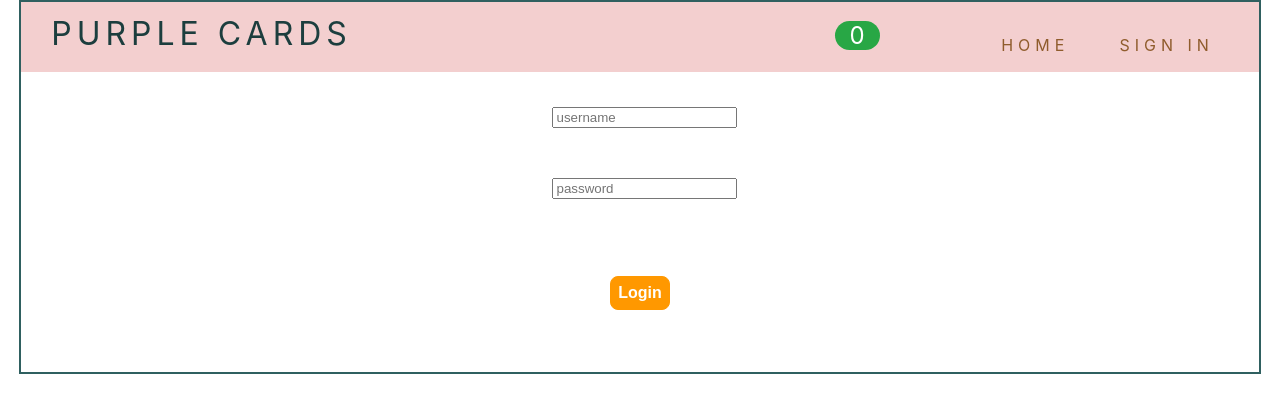
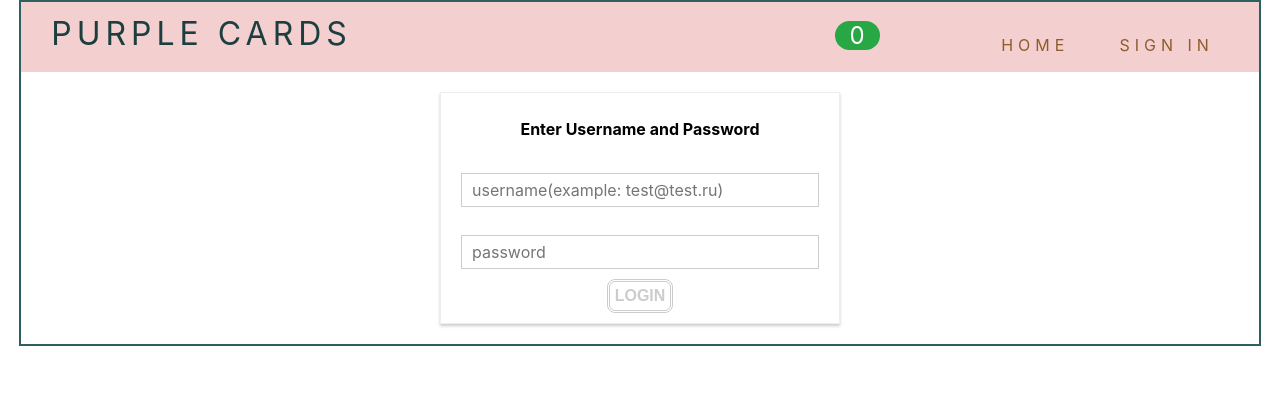
Before and after one commit to DmitriyLadutsko/IBA-react-js, a React (Create React App) app: page /sign-in in a window 1280 px wide. Shown: the top 412 px of the page. Built offline with nearby package versions, Linux system fonts and the light colour scheme; no server answers.

Commit message:
add: form inputs and validation

```diff
--- /dev/null
+++ b/src/components/SignInForm/SignInForm.module.css
@@ -0,0 +1,13 @@
+.SignInForm {
+    margin: 20px auto;
+    width: 400px;
+    text-align: center;
+    box-shadow: 0 2px 3px #ccc;
+    border: 1px solid #eee;
+    padding: 10px;
+    box-sizing: border-box;
+}
+
+.SignInForm h3 {
+    font: inherit;
+}
--- /dev/null
+++ b/src/components/SignInForm/index.js
@@ -0,0 +1,115 @@
+import React, {useState} from "react";
+import {withRouter} from 'react-router-dom';
+
+import Button from "../UI/Button";
+import Input from "../UI/Input";
+import classes from './SignInForm.module.css';
+
+const SignInForm = (props) => {
+
+    const [formIsValid, setFormIsValid] = useState(false);
+
+    const [signForm, setSignForm] = useState({
+        inputs: {
+            username: {
+                elementConfig: {
+                    type: 'text',
+                    placeholder: 'username(example: test@test.ru)'
+                },
+                value: '',
+                validation: {
+                    required: true,
+                    regExp: /^([a-z0-9_.-]+)@([a-z0-9_.-]+)\.([a-z.]{2,6})$/
+                },
+                valid: false,
+                touched: false
+            },
+            password: {
+                elementConfig: {
+                    type: 'text',
+                    placeholder: 'password'
+                },
+                value: '',
+                validation: {
+                    required: true,
+                    regExp: /^(?=.*[A-Za-z])(?=.*\d)[A-Za-z\d]{8,}$/
+                },
+                valid: false,
+                touched: false
+            }
+        }
+    });
+
+    const checkAndLogin = () => {
+        props.history.replace('/');
+    }
+
+    const checkValidation = (value, rules) => {
+        let isValid = true;
+
+        if (rules.required) {
+            isValid = value.trim() !== '' && isValid;
+        }
+        if (rules.regExp) {
+            isValid = rules.regExp.test(value) && isValid
+        }
+        return isValid;
+    }
+
+    const inputChangedHandler = (event, inputIdentifier) => {
+        const updatedSignForm = {
+            ...signForm.inputs
+        };
+        const updatedFormElement = {
+            ...updatedSignForm[inputIdentifier]
+        };
+        updatedFormElement.value = event.target.value;
+        updatedFormElement.valid = checkValidation(
+            updatedFormElement.value,
+            updatedFormElement.validation);
+        updatedFormElement.touched = true;
+        updatedSignForm[inputIdentifier] = updatedFormElement;
+
+        let formIsValid = true;
+        for (let inputIdentifier in updatedSignForm) {
+            formIsValid = updatedSignForm[inputIdentifier].valid && formIsValid
+        }
+
+        setSignForm({inputs: updatedSignForm});
+        setFormIsValid(formIsValid)
+    }
+
+    const formElementsArray = [];
+    for (let key in signForm.inputs) {
+        formElementsArray.push({
+            id: key,
+            config: signForm.inputs[key]
+        })
+    }
+
+    let form = (
+        <form onSubmit={checkAndLogin}>
+            {formElementsArray.map(formElement => (
+                <Input
+                    key={formElement.id}
+                    elementConfig={formElement.config.elementConfig}
+                    value={formElement.config.value}
+                    invalid={!formElement.config.valid}
+                    shouldValidate={formElement.config.validation}
+                    touched={formElement.config.touched}
+                    valueType={formElement.id}
+                    changed={(event) => inputChangedHandler(event, formElement.id)}/>
+            ))}
+            <Button btnStyle="Orange" disabled={!formIsValid}>LOGIN</Button>
+        </form>
+    );
+
+    return (
+        <div className={classes.SignInForm}>
+            <h3><strong>Enter Username and Password</strong></h3>
+            {form}
+        </div>
+    );
+}
+
+export default withRouter(SignInForm);
--- a/src/components/SignInInputs/SignInInputs.module.css
+++ /dev/null
@@ -1,9 +0,0 @@
-.SignInInputs {
-    display: flex;
-    flex-flow: column;
-    align-items: center;
-    margin: auto;
-    padding: 10px;
-    width: 60%;
-    height: 300px;
-}
--- a/src/components/SignInInputs/index.js
+++ /dev/null
@@ -1,24 +0,0 @@
-import React from "react";
-import { withRouter } from 'react-router-dom';
-
-import Button from "../UI/Button";
-import classes from './SignInInputs.module.css';
-
-const SignInInputs = (props) => {
-
-    const checkAndLogin = () => {
-        props.history.replace('/');
-    }
-
-    return (
-        <div className={classes.SignInInputs}>
-            <input type="text" placeholder="username "/>
-            <input type="text" placeholder="password"/>
-            <Button
-                clicked={checkAndLogin}
-                btnStyle="Orange">Login</Button>
-        </div>
-    );
-}
-
-export default withRouter(SignInInputs);
--- a/src/components/UI/Button/Button.module.css
+++ b/src/components/UI/Button/Button.module.css
@@ -5,6 +5,13 @@
     border-radius: 8px;
     margin: auto;
     padding: 5px;
+}
+
+.Button:disabled {
+    color: #ccc;
+    background-color: white;
+    border: double #ccc;
+    cursor: not-allowed;
 }
 
 .Brawn {
@@ -27,3 +34,8 @@
     color: #FF9800;
     background-color: #f6ddb79c;
 }
+
+.Orange:disabled {
+    color: #ccc;
+    background-color: white;
+}
--- a/src/components/UI/Button/index.js
+++ b/src/components/UI/Button/index.js
@@ -4,6 +4,7 @@ import classes from './Button.module.css';
 
 const Button = (props) => (
     <button
+        disabled={props.disabled}
         className={[classes.Button, classes[props.btnStyle]].join(' ')}
         onClick={props.clicked}>{props.children}</button>
 );
--- /dev/null
+++ b/src/components/UI/Input/Input.module.css
@@ -0,0 +1,39 @@
+.Input {
+    width: 100%;
+    padding: 10px;
+    box-sizing: border-box;
+}
+
+.Label {
+    font-weight: bold;
+    display: block;
+    margin-bottom: 8px;
+}
+
+.InputElement {
+    display: block;
+    width: 100%;
+    outline: none;
+    border: 1px solid #ccc;
+    background-color: white;
+    font: inherit;
+    padding: 6px 10px;
+    box-sizing: border-box;
+    margin: 0;
+}
+
+.InputElement:focus {
+    outline: none;
+    background-color: #ccc;
+}
+
+.Invalid {
+    border: 1px solid red;
+    background-color: #ffe0dc;
+}
+
+.ValidationError {
+    color: red;
+    margin: 5px 0;
+    width: inherit;
+}
--- /dev/null
+++ b/src/components/UI/Input/index.js
@@ -0,0 +1,30 @@
+import React from 'react';
+
+import classes from './Input.module.css';
+
+const Input = (props) => {
+    const inputClasses = [classes.InputElement];
+
+    if (props.invalid && props.shouldValidate && props.touched) {
+        inputClasses.push(classes.Invalid);
+    }
+
+    let validationError = null;
+    if (props.invalid && props.touched) {
+        validationError = <p className={classes.ValidationError}>Please enter a valid {props.valueType}!</p>;
+    }
+
+    return (
+        <div className={classes.Input}>
+            <label className={classes.Label} htmlFor="">{props.label}</label>
+            <input
+                className={inputClasses.join(' ')}
+                {...props.elementConfig}
+                value={props.value}
+                onChange={props.changed}/>
+            {validationError}
+        </div>
+    )
+}
+
+export default Input;
--- a/src/containers/SignIn/index.js
+++ b/src/containers/SignIn/index.js
@@ -1,8 +1,8 @@
 import React from "react";
-import SignInInputs from "../../components/SignInInputs";
+import SignInForm from "../../components/SignInForm";
 
 const SignIn = () => (
-    <SignInInputs />
+    <SignInForm />
 );
 
 export default SignIn;
```
